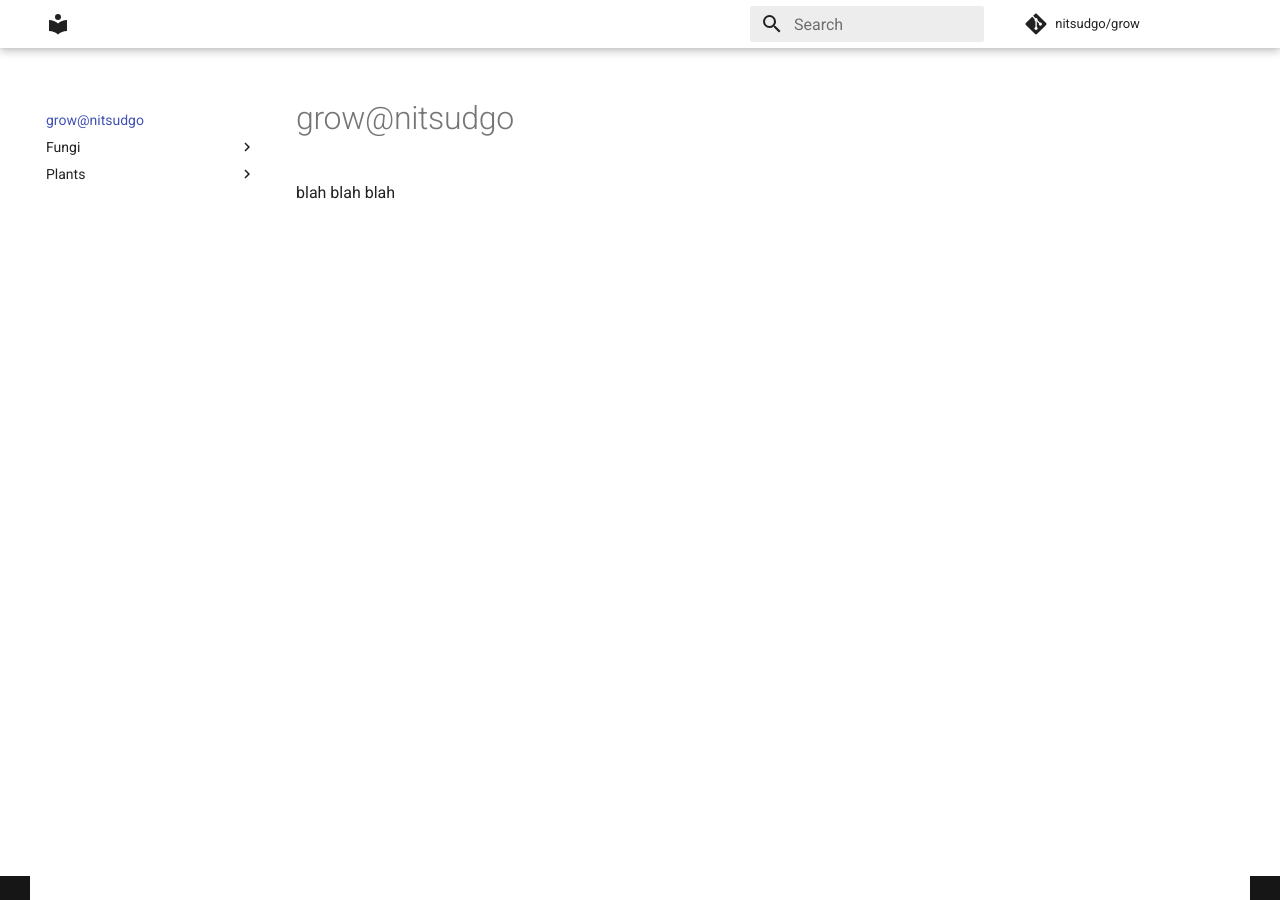
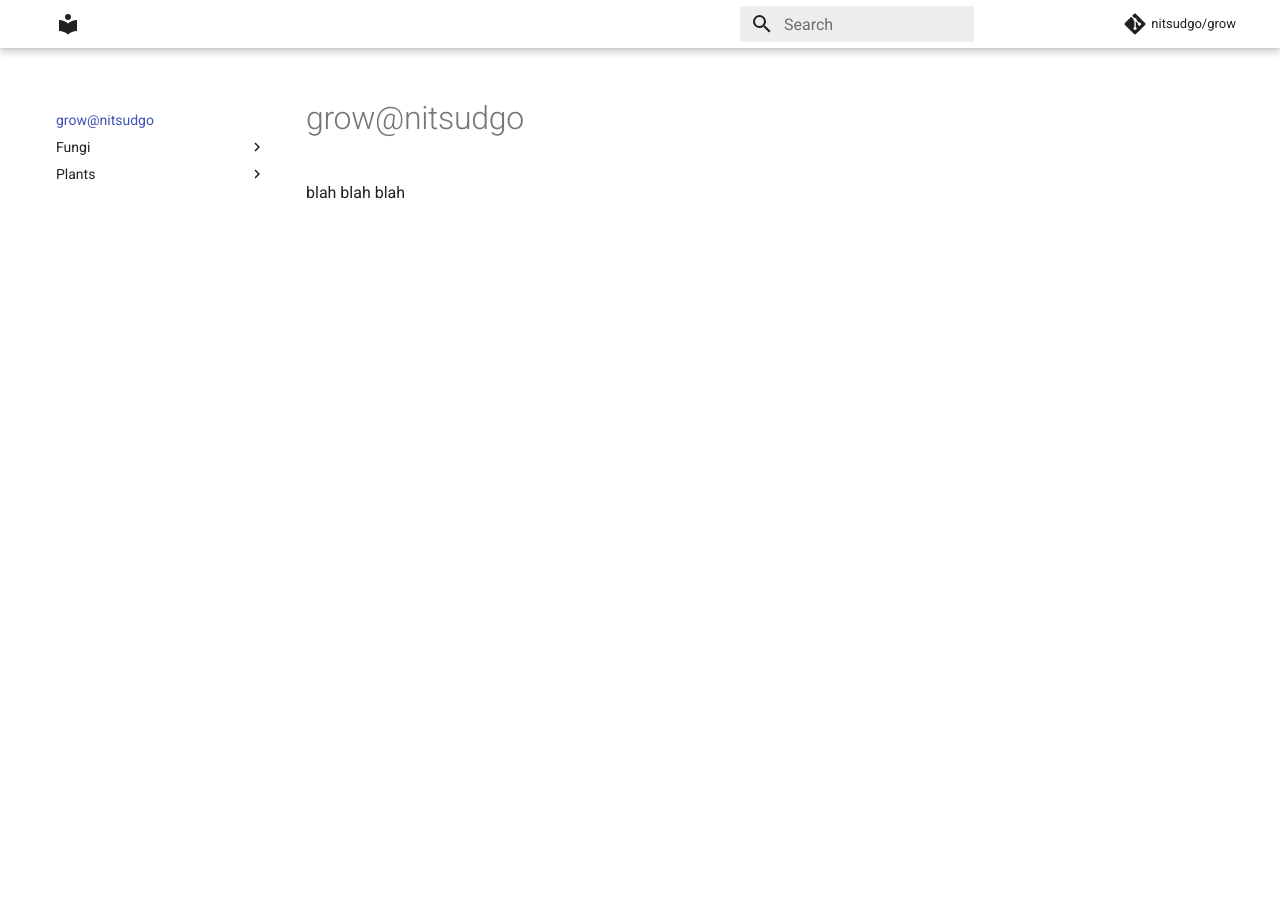
Before and after one commit to nitsudgo/grow, an MkDocs documentation site: the page built from docs/index.md, in a window 1280 px wide. Built offline with MkDocs 1.6.1 and Material for MkDocs 9.7.7, drawn with Linux system fonts in a browser that asks for light colours; comment, search, counter and statistics services are not loaded.

Commit message:
Update styles

```diff
--- a/docs/stylesheets/styles.css
+++ b/docs/stylesheets/styles.css
@@ -1,3 +1,15 @@
-footer * {
+footer,.md-footer,.md-footer-meta  {
   background-color: white;
 }
+
+.md-grid {
+    margin-left: 2rem;
+    margin-right: 2rem;
+    max-width: none;
+}
+
+.md-source {
+    display: flex;
+    align-items: center;
+    justify-content: end;
+}
```
